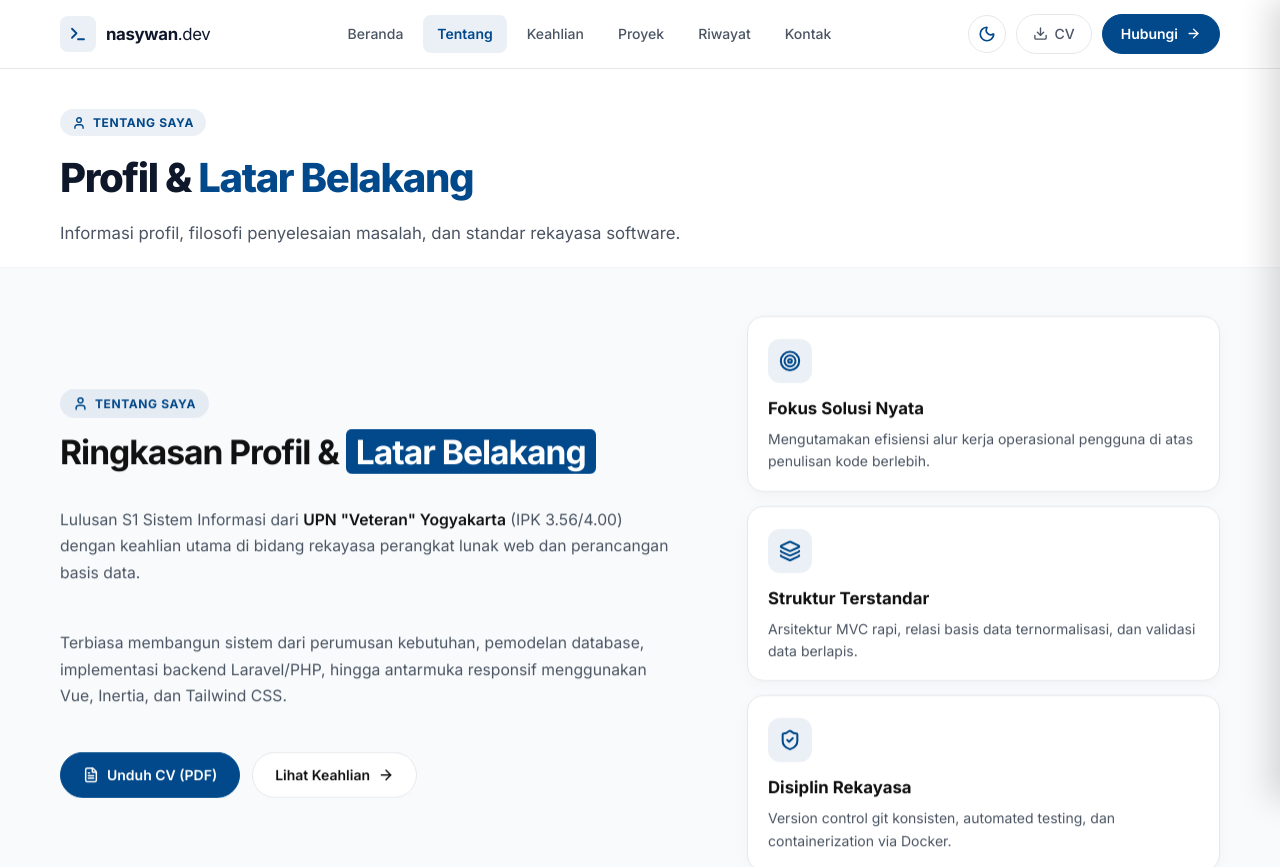
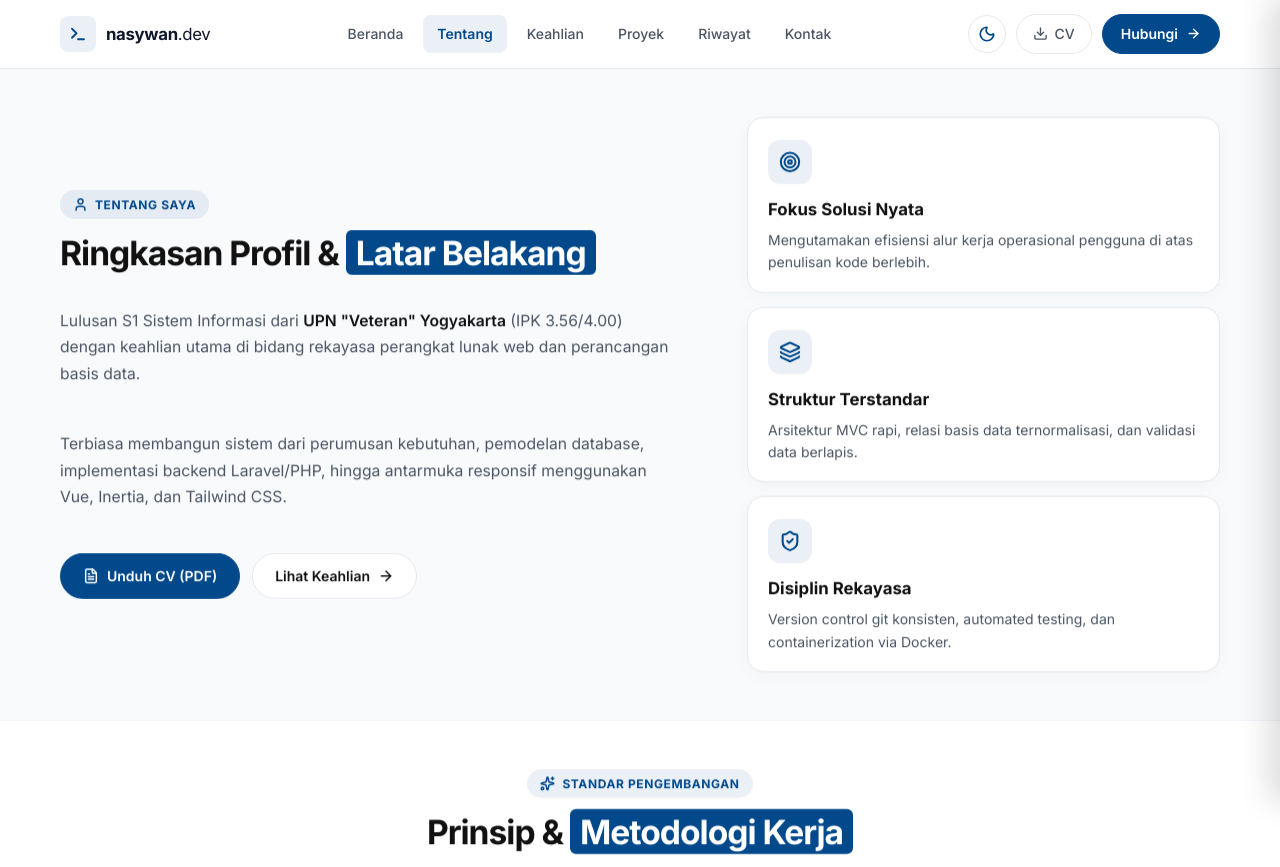
Before and after one commit to nasjiarr/portfolio-jibran, a React (Vite) app: page /about in a window 1280 px wide. Shown: the top 867 px of the page. Built offline with nearby package versions, Linux system fonts and the light colour scheme.

Commit message:
remove redundant duplicate page headers across all pages

```diff
--- a/src/pages/AboutPage.tsx
+++ b/src/pages/AboutPage.tsx
@@ -1,27 +1,12 @@
 import { Link } from 'react-router-dom';
-import { ArrowRight, User } from 'lucide-react';
+import { ArrowRight } from 'lucide-react';
 import About from '../components/About';
 import Methodology from '../components/Methodology';
 import '../styles/pages.css';
 
 export default function AboutPage() {
   return (
-    <div className="page-wrapper">
-      <header className="page-header">
-        <div className="page-header__shell">
-          <div className="page-header__eyebrow">
-            <User size={14} strokeWidth={2.4} />
-            TENTANG SAYA
-          </div>
-          <h1 className="page-header__title">
-            Profil & <span>Latar Belakang</span>
-          </h1>
-          <p className="page-header__desc">
-            Informasi profil, filosofi penyelesaian masalah, dan standar rekayasa software.
-          </p>
-        </div>
-      </header>
-
+    <div className="page-wrapper" style={{ paddingBottom: 0 }}>
       <About />
       <Methodology />
 
--- a/src/pages/ExperiencePage.tsx
+++ b/src/pages/ExperiencePage.tsx
@@ -1,26 +1,11 @@
 import { Link } from 'react-router-dom';
-import { ArrowRight, Briefcase } from 'lucide-react';
+import { ArrowRight } from 'lucide-react';
 import Experience from '../components/Experience';
 import '../styles/pages.css';
 
 export default function ExperiencePage() {
   return (
-    <div className="page-wrapper">
-      <header className="page-header">
-        <div className="page-header__shell">
-          <div className="page-header__eyebrow">
-            <Briefcase size={14} strokeWidth={2.4} />
-            RIWAYAT
-          </div>
-          <h1 className="page-header__title">
-            Pengalaman & <span>Pendidikan</span>
-          </h1>
-          <p className="page-header__desc">
-            Riwayat kerja magang di IT perbankan dan jenjang pendidikan formal.
-          </p>
-        </div>
-      </header>
-
+    <div className="page-wrapper" style={{ paddingBottom: 0 }}>
       <Experience />
 
       <section className="page-cta-banner">
--- a/src/pages/ProjectsPage.tsx
+++ b/src/pages/ProjectsPage.tsx
@@ -1,26 +1,11 @@
 import { Link } from 'react-router-dom';
-import { ArrowRight, FolderGit2 } from 'lucide-react';
+import { ArrowRight } from 'lucide-react';
 import Projects from '../components/Projects';
 import '../styles/pages.css';
 
 export default function ProjectsPage() {
   return (
-    <div className="page-wrapper">
-      <header className="page-header">
-        <div className="page-header__shell">
-          <div className="page-header__eyebrow">
-            <FolderGit2 size={14} strokeWidth={2.4} />
-            PORTOFOLIO PROYEK
-          </div>
-          <h1 className="page-header__title">
-            Karya & <span>Sistem yang Dibangun</span>
-          </h1>
-          <p className="page-header__desc">
-            Aplikasi web fungsional yang dirancang untuk kebutuhan operasional nyata.
-          </p>
-        </div>
-      </header>
-
+    <div className="page-wrapper" style={{ paddingBottom: 0 }}>
       <Projects />
 
       <section className="page-cta-banner">
--- a/src/pages/SkillsPage.tsx
+++ b/src/pages/SkillsPage.tsx
@@ -1,26 +1,11 @@
 import { Link } from 'react-router-dom';
-import { ArrowRight, Code2 } from 'lucide-react';
+import { ArrowRight } from 'lucide-react';
 import Skills from '../components/Skills';
 import '../styles/pages.css';
 
 export default function SkillsPage() {
   return (
-    <div className="page-wrapper">
-      <header className="page-header">
-        <div className="page-header__shell">
-          <div className="page-header__eyebrow">
-            <Code2 size={14} strokeWidth={2.4} />
-            KEAHLIAN
-          </div>
-          <h1 className="page-header__title">
-            Teknologi & <span>Tools</span>
-          </h1>
-          <p className="page-header__desc">
-            Daftar kompetensi teknis untuk pengembangan backend, basis data, dan frontend web.
-          </p>
-        </div>
-      </header>
-
+    <div className="page-wrapper" style={{ paddingBottom: 0 }}>
       <Skills />
 
       <section className="page-cta-banner">
```
